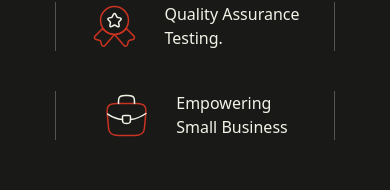
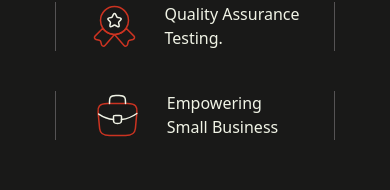
Before and after one commit to TarunRajpurohit123/pace-bussiness-website, a Next.js app in the folder pace-website/: page /brand in a window 390 px wide. Shown: the part 943-1133 px from the top of the page. Built offline with nearby package versions, Linux system fonts and the light colour scheme.

Commit message:
margin padding set

```diff
--- a/pace-website/src/app/globals.css
+++ b/pace-website/src/app/globals.css
@@ -2432,6 +2432,9 @@ option:hover {
   .bstripWarpp__extra {
     margin-top: 4rem;
   }
+  .bstripWarpplast svg {
+    margin-left: -19px;
+  }
 }
 @media (min-width: 1000px) {
   .BrandGridMainSection--mobile {
```
